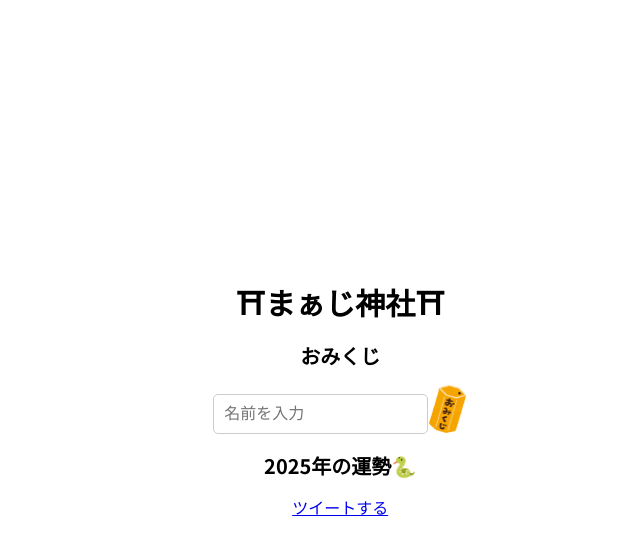
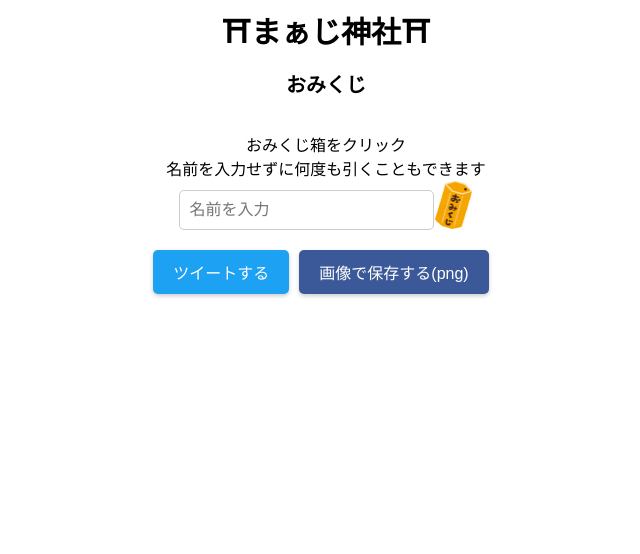
Before and after one commit to iharuki79/maaji-uranai-web, a Next.js app: page /omikuji in a window 1280 px wide. Shown: the top 554 px of the page, without its empty margins (314-954 px from the left). Built offline with nearby package versions, Linux system fonts and the light colour scheme; no server answers; a web font is replaced by a local one.

Commit message:
⛩おみくじ画像の保存機能実装

```diff
--- a/package.json
+++ b/package.json
@@ -10,6 +10,7 @@
   "dependencies": {
     "date-fns": "^2.30.0",
     "date-fns-tz": "^2.0.0",
+    "html2canvas": "^1.4.1",
     "next": "latest",
     "react": "^18.2.0",
     "react-dom": "^18.2.0",
--- a/pages/omikuji/index.tsx
+++ b/pages/omikuji/index.tsx
@@ -1,7 +1,8 @@
 import type React from "react";
 import {useState} from "react";
+import html2canvas from "html2canvas";
+import { getTweetUrlNoLink } from "../../utils/getTweetUrl";
 import styled from "./omikuji.module.scss";
-import { getTweetUrlNoLink } from "../../utils/getTweetUrl";
 
 const omikujiList = ["大吉🤩", "吉😁", "中吉😊", "小吉😀", "末吉🙂", "凶😨", "大凶😱"];
 
@@ -38,6 +39,25 @@ const IndexPage = () => {
     setTweetUrl(getTweetUrlNoLink(`⛩まぁじ神社⛩\n\n${tmpTitle}は…\n\n${tmpResult}！\n`, "https://uranai.hals.one/omikuji"));
   }
 
+  const onClickSave = () => {
+    const omikujiArea = document.querySelector(`.${styled.omikujiArea}`) as HTMLElement | null;
+    if ( omikujiArea ) {
+      if ( omikujiResult.length > 0 ) {
+        html2canvas(omikujiArea).then(canvas => {
+            const link = document.createElement('a');
+            link.download = 'omikuji.png';
+            link.href = canvas.toDataURL();
+            link.click();
+        });
+      } else {
+        alert("先におみくじを引いてね");
+      }
+    } else {
+      console.error("omikujiArea element not found");
+    }
+  };
+
+
   return (
     <div className={styled.all}>
       <h1 className={styled.heading}>
@@ -47,6 +67,8 @@ const IndexPage = () => {
       </h1>
       <h2 className={styled.heading2}>おみくじ</h2>
       <div className={styled.inputArea}>
+        <p>おみくじ箱をクリック</p>
+        <p>名前を入力せずに何度も引くこともできます</p>
         <input
           className={styled.todoInputField}
           placeholder={"名前を入力"}
@@ -56,16 +78,33 @@ const IndexPage = () => {
         />
         <img className={styled.drawOmikujiButton} src="/omikuji_box.png" alt="おみくじを引く" onClick={onClickDrawOmikuji} onKeyUp={onClickDrawOmikuji}/>
       </div>
-      <div className={styled.omikujiArea}>
+      <div className={styled.omikujiArea} style={{display: omikujiResult.length > 0 ? "block" : "none"}}>
+        <div className={styled.omikujiCard}>
+          <div className={styled.omikujiInner}>
+            <hr />
+            <h1 className={styled.heading}>
+              <span className={styled.emoji}>⛩</span>
+              <span>まぁじ神社</span>
+              <span className={styled.emoji}>⛩</span>
+            </h1>
+            <h2 className={styled.heading2}>おみくじ</h2>
+            <hr />
             <h2 className={styled.heading2}>{resultTitle}</h2>
             <div className={styled.omikujiResult}>{omikujiResult}</div>
+            <hr />
+          </div>
+        </div>
+      </div>
+      <div className={styled.shareArea}>
         <a
+          className={`${styled.shareButton} ${styled.twitter}`}
           href={tweetUrl}
           target="_blank"
           rel="noopener noreferrer"
         >
           ツイートする
         </a>
+        <button className={`${styled.shareButton}`} type="button" onClick={onClickSave} onKeyDown={onClickSave}>画像で保存する(png)</button>
       </div>
     </div>
   );
--- a/pages/omikuji/omikuji.module.scss
+++ b/pages/omikuji/omikuji.module.scss
@@ -4,21 +4,22 @@
 .all {
   text-align: center;
   vertical-align: middle;
-  max-width: 500px;
+  max-width: 400px;
   margin: 0 auto;
-  position: fixed;
-  top: calc(50% - 120px);
-  left: calc(50% - 120px);
+  align-items: center;
+  display: flex;
+  flex-direction: column;
+  justify-content: center;
 
   .heading {
     margin: 0 auto;
 
-    @media (max-width: 500px) {
+    @media (max-width: 400px) {
       font-size: 20px;
       line-height: 1.0;
     }
 
-    @media (min-width: 499px) {
+    @media (min-width: 399px) {
       font-size: 30px;
       line-height: 1.5;
     }
@@ -37,6 +38,12 @@
   }
 
   .inputArea {
+    margin-top: 20px;
+
+    p {
+      margin-bottom: 0;
+      margin-top: 0;
+    }
 
     .todoInputField {
       width: 80%;
@@ -56,12 +63,12 @@
   }
 
   .heading2 {
-    @media (max-width: 500px) {
+    @media (max-width: 400px) {
       font-size: 16px;
       line-height: 1.0;
     }
 
-    @media (min-width: 499px) {
+    @media (min-width: 399px) {
       font-size: 20px;
       line-height: 1.2;
     }
@@ -72,6 +79,45 @@
 
   .omikujiArea {
     margin-top: 20px;
+    display: flex;
+    flex-direction: column;
+    justify-content: center;
+    align-items: center;
+    background-color: #fdf5e6;
+    background-image: radial-gradient(rgba(0, 0, 0, 0.05) 1px, transparent 1px);
+    background-size: 4px 4px;
+    padding: 10px;
+    text-align: center;
+
+    .omikujiCard {
+      width: 350px;
+      height: 450px;
+      background-color: #fdf5e6;
+      background-image: radial-gradient(rgba(0, 0, 0, 0.05) 1px, transparent 1px);
+      background-size: 4px 4px;
+      border: 6px double red;
+      position: relative;
+      padding: 10px;
+      display: flex;
+      justify-content: center;
+      align-items: center;
+
+      .omikujiInner {
+        width: 300px;
+        height: 400px;
+        border: 4px dashed #000;
+        padding: 20px;
+        display: flex;
+        flex-direction: column;
+        justify-content: center;
+        align-items: center;
+        text-align: center;
+      }
+    }
+
+    hr {
+      width: 100%;
+    }
 
     .omikujiResult {
       font-size: 35px;
@@ -79,7 +125,40 @@
       line-height: 1.5;
       color: red;
       font-family: 'Zen Maru Gothic', sans-serif;
+      padding: 10px;
+    }
+  }
+}
+
+.shareArea {
+  margin-top: 20px;
+  display: flex;
+  justify-content: center;
+  align-items: center;
+
+  .shareButton {
+    margin-right: 10px;
+    padding: 10px 20px;
+    background-color: #3b5998;
+    color: #fff;
+    border: none;
+    border-radius: 5px;
+    font-size: 1em;
+    cursor: pointer;
+    box-shadow: 0 2px 4px rgba(0, 0, 0, 0.2);
+    transition: background-color 0.3s;
+
+    &:hover {
+      background-color: #4c70ba;
     }
   }
 
+  .shareButton.twitter {
+    background-color: #1da1f2;
+    text-decoration: none;
+
+    &:hover {
+      background-color: #3da9f4;
+    }
+  }
 }
```
Also changed, not shown: 1 other file (tests, documents, lock files or other folders). Lines whose indentation alone changed are shown as unchanged.
